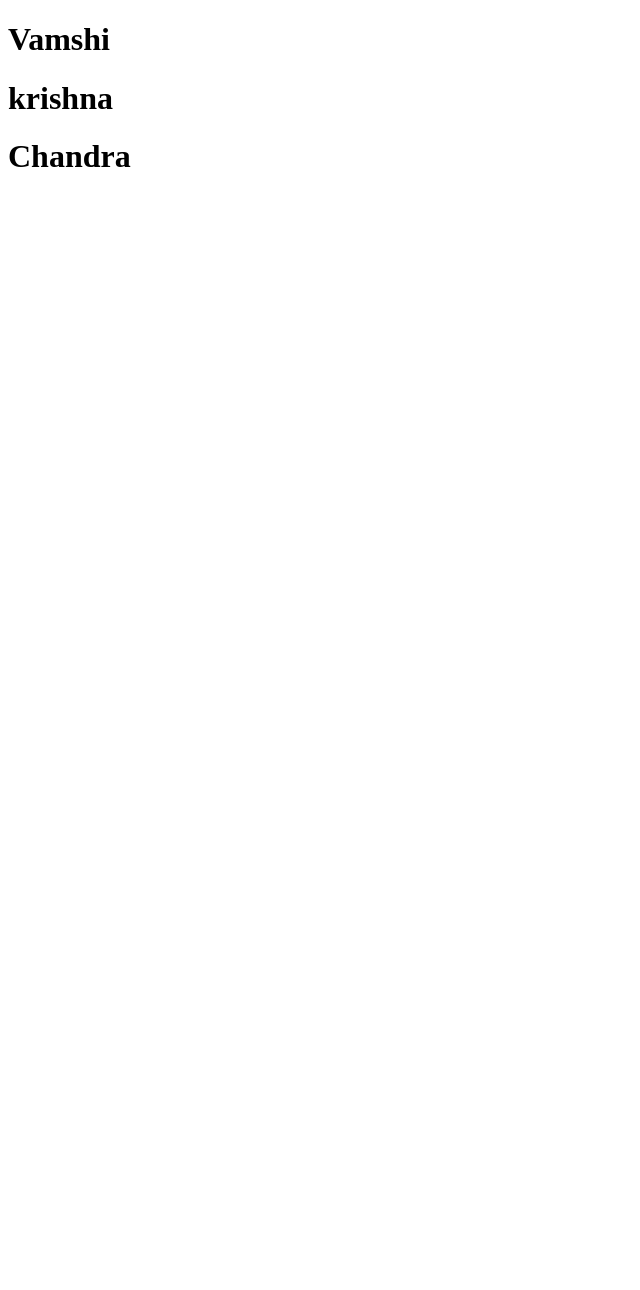
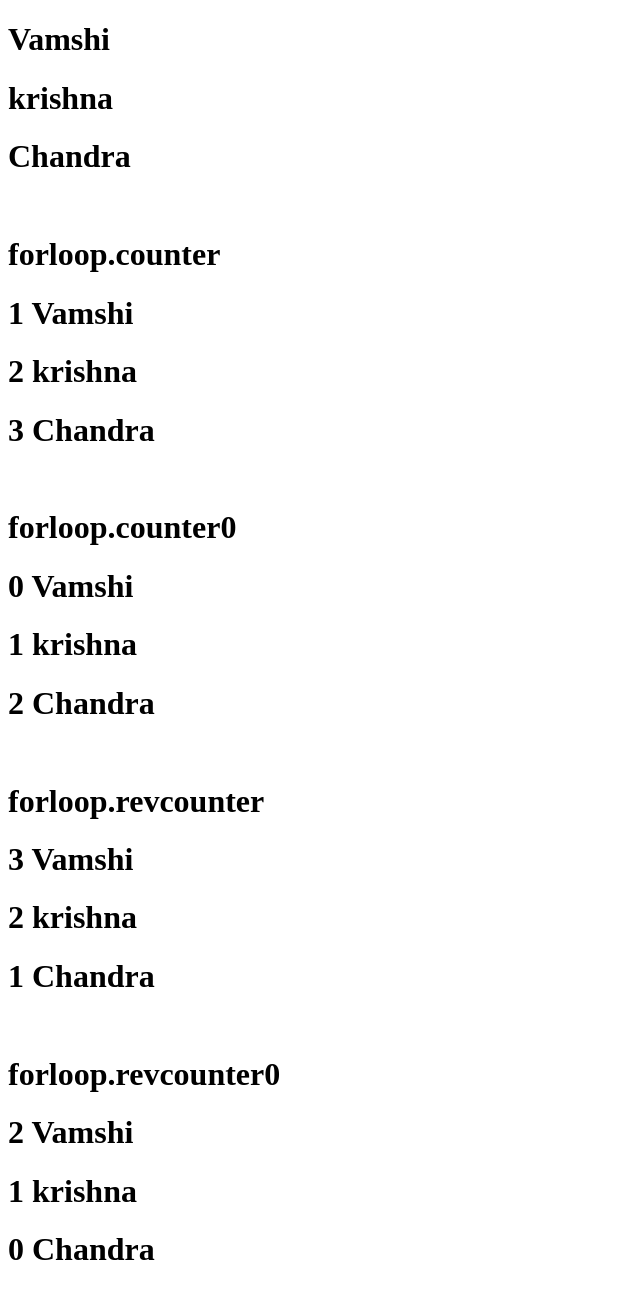
Before and after one commit to vamshikrishnachandra/jinja, a Django app: page / in a window 1280 px wide. Shown: the whole page, without its empty margins (0-640 px from the left). Before the commit the page ends 167 px from the top, so only its background shows below. Run offline with Django 5.2, Linux system fonts and the light colour scheme.

Commit message:
Updated index.html

```diff
--- a/templates/index.html
+++ b/templates/index.html
@@ -10,5 +10,29 @@
     {% for i in names %}
     <h1>{{i}}</h1>
     {% endfor %}
+    <br>
+    <h1>forloop.counter</h1>
+    {% for i in names %}
+    <h1>{{forloop.counter}} {{i}} </h1>
+    {% endfor %}
+    <br>
+
+    <h1>forloop.counter0</h1>
+    {% for i in names %}
+    <h1>{{forloop.counter0}} {{i}}</h1>
+    {% endfor %}
+    <br>
+
+    <h1>forloop.revcounter</h1>
+    {% for i in names %}
+    <h1>{{forloop.revcounter}} {{i}}</h1>
+    {% endfor %}
+    <br>
+
+    <h1>forloop.revcounter0</h1>
+    {% for i in names %}
+    <h1>{{forloop.revcounter0}} {{i}}</h1>
+    {% endfor %}
+
 </body>
 </html>
```
Also changed, not shown: 1 other file.
